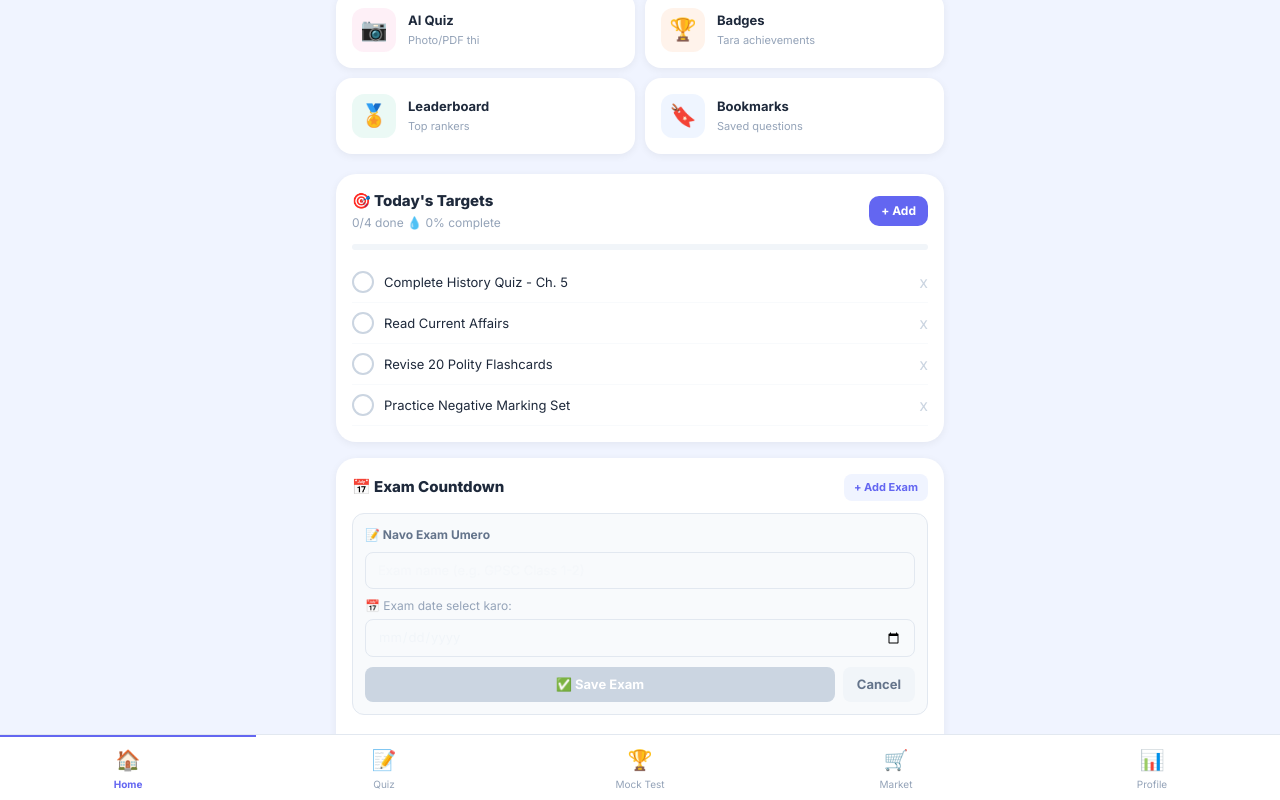
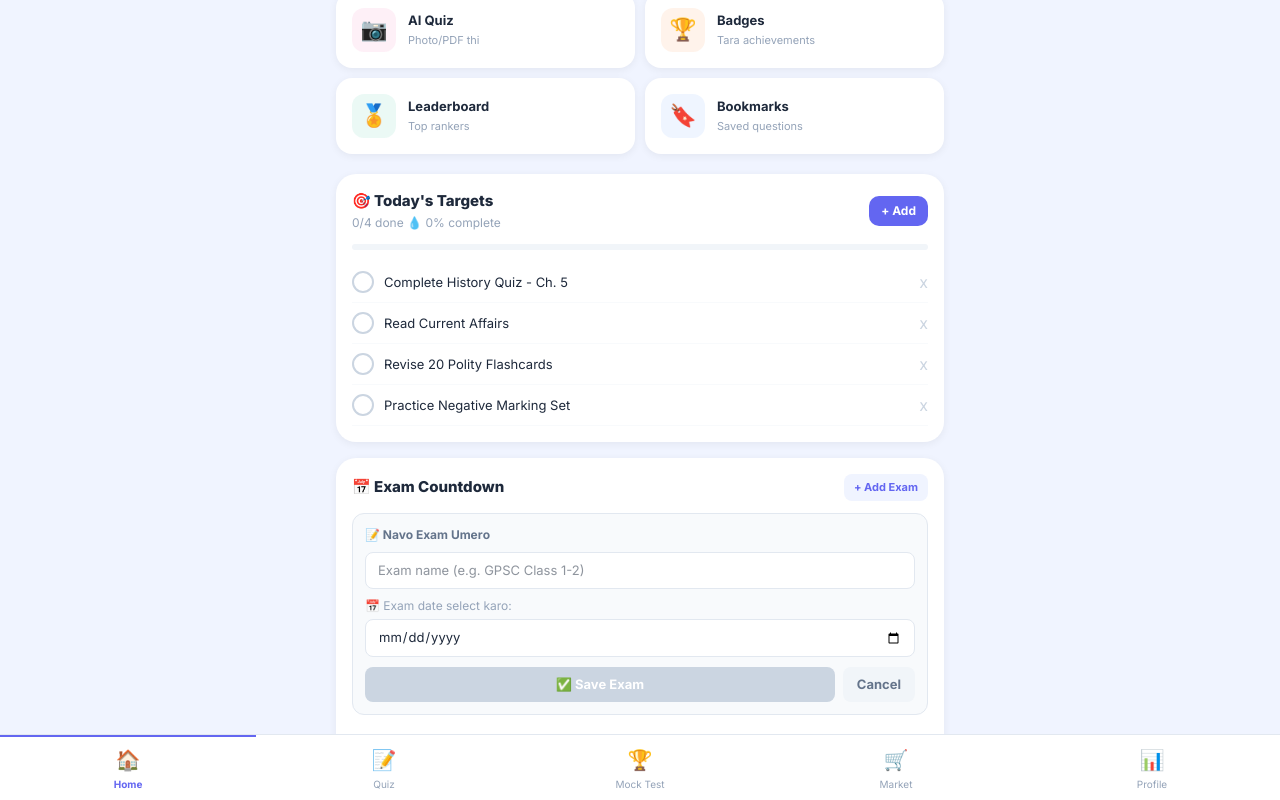
Before and after one commit to govappbuilder-hue/-exambuddy, a Next.js app: page / in a window 1280 px wide. Both pictures are taken after a click on the button "+ Add Exam". Shown: the part 447-1247 px from the top of the page. Built offline with nearby package versions, Linux system fonts and the light colour scheme; no server answers.

Commit message:
fix: input text color black in exam countdown form

```diff
--- a/src/app/dashboard/page.jsx
+++ b/src/app/dashboard/page.jsx
@@ -178,7 +178,7 @@ export default function DashboardPage() {
                 value={examName}
                 onChange={e => setExamName(e.target.value)}
                 placeholder="Exam name (e.g. GPSC Class 1-2)"
-                style={{ width: '100%', padding: '8px 12px', borderRadius: '8px', border: '1.5px solid #e2e8f0', fontSize: '13px', outline: 'none', marginBottom: '8px', boxSizing: 'border-box' }}
+                style={{ width: '100%', padding: '8px 12px', borderRadius: '8px', border: '1.5px solid #e2e8f0', fontSize: '13px', outline: 'none', marginBottom: '8px', boxSizing: 'border-box', color: '#1e293b', background: 'white' }}
               />
               <div style={{ fontSize: '12px', color: '#94a3b8', marginBottom: '4px' }}>📅 Exam date select karo:</div>
               <input
@@ -186,7 +186,7 @@ export default function DashboardPage() {
                 value={examDate}
                 min={today}
                 onChange={e => setExamDate(e.target.value)}
-                style={{ width: '100%', padding: '8px 12px', borderRadius: '8px', border: '1.5px solid #e2e8f0', fontSize: '13px', outline: 'none', marginBottom: '10px', boxSizing: 'border-box', cursor: 'pointer' }}
+                style={{ width: '100%', padding: '8px 12px', borderRadius: '8px', border: '1.5px solid #e2e8f0', fontSize: '13px', outline: 'none', marginBottom: '10px', boxSizing: 'border-box', cursor: 'pointer', color: '#1e293b', background: 'white' }}
               />
               <div style={{ display: 'flex', gap: '8px' }}>
                 <button onClick={addExam} disabled={!examName.trim() || !examDate} style={{ flex: 1, background: examName.trim() && examDate ? '#6366f1' : '#cbd5e1', color: 'white', border: 'none', borderRadius: '8px', padding: '8px', fontSize: '13px', fontWeight: '700', cursor: examName.trim() && examDate ? 'pointer' : 'not-allowed' }}>
```
